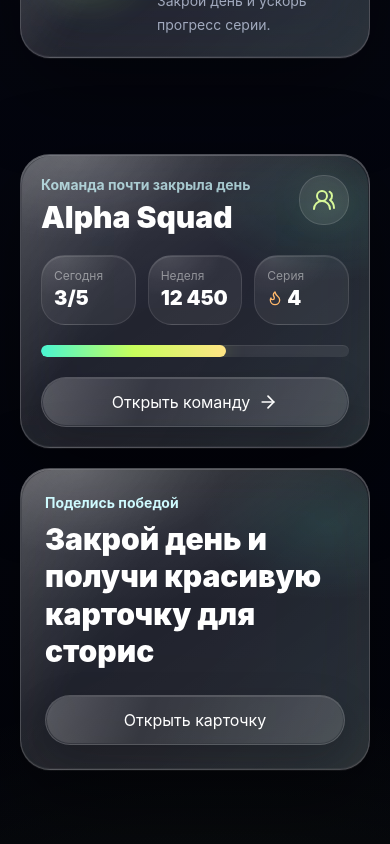
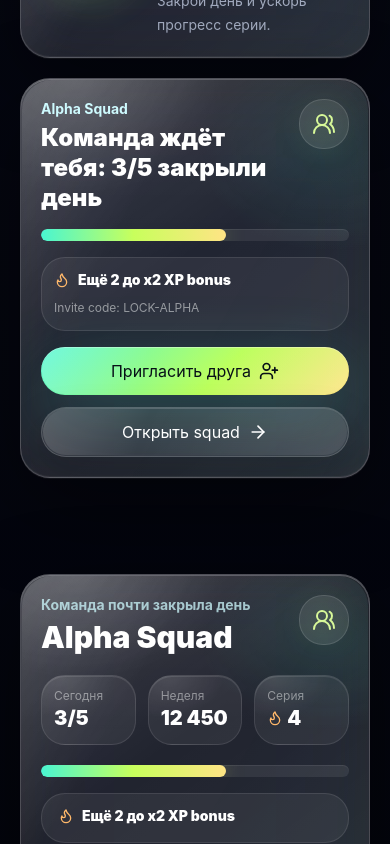
Before and after one commit to Andolini001/lockin, a Next.js app: page /dashboard in a window 390 px wide. Shown: the part 1200-2044 px from the top of the page. Built offline with nearby package versions, Linux system fonts and the light colour scheme.

Commit message:
Add LOCKIN viral squad invite flow

```diff
--- a/app/dashboard/page.tsx
+++ b/app/dashboard/page.tsx
@@ -5,6 +5,7 @@ import { GlassCard } from "@/components/GlassCard";
 import { LiquidButton } from "@/components/LiquidButton";
 import { ProgressRing } from "@/components/ProgressRing";
 import { SquadCard } from "@/components/SquadCard";
+import { SquadProgressCard } from "@/components/SquadProgressCard";
 import { StreakBar } from "@/components/StreakBar";
 import { XPBadge } from "@/components/XPBadge";
 import {
@@ -14,10 +15,11 @@ import {
   mockSquadMembers,
   mockUser,
 } from "@/lib/mockData";
+import { getSquadDailyProgress } from "@/lib/squadProgress";
 import { calculateQuestReward, levelProgressPercent, xpToNextLevel } from "@/lib/xp";
 
 export default function DashboardPage() {
-  const completedToday = mockSquadMembers.filter((member) => member.completedToday).length;
+  const squadProgress = getSquadDailyProgress(mockSquad, mockSquadMembers);
   const reward = calculateQuestReward(mockDailyQuest, mockUser.streak);
 
   return (
@@ -115,11 +117,13 @@ export default function DashboardPage() {
                 </div>
               </div>
             </GlassCard>
+
+            <SquadProgressCard progress={squadProgress} squad={mockSquad} />
           </div>
         </div>
 
         <div className="mt-24 grid gap-5 lg:mt-28 lg:grid-cols-[0.9fr_1.1fr]">
-          <SquadCard completedToday={completedToday} squad={mockSquad} />
+          <SquadCard progress={squadProgress} squad={mockSquad} />
           <GlassCard className="p-6">
             <div className="relative z-10 flex h-full flex-col justify-between gap-6 sm:flex-row sm:items-center">
               <div>
--- a/app/share/page.tsx
+++ b/app/share/page.tsx
@@ -4,19 +4,19 @@ import { Copy, Download } from "lucide-react";
 import { AppHeader } from "@/components/AppHeader";
 import { BottomNav } from "@/components/BottomNav";
 import { GlassCard } from "@/components/GlassCard";
+import { InviteFriendButton } from "@/components/InviteFriendButton";
 import { LiquidButton } from "@/components/LiquidButton";
 import { ShareCard } from "@/components/ShareCard";
 import { mockDailyQuest, mockSquad, mockUser } from "@/lib/mockData";
+import { LOCKIN_SHARE_TEXT } from "@/lib/share";
 import { useState } from "react";
-
-const shareText = "Я закрыл день в LOCKIN. Сможешь повторить мой streak?";
 
 export default function SharePage() {
   const [copied, setCopied] = useState(false);
 
   function copyShareText() {
     if (navigator.clipboard) {
-      void navigator.clipboard.writeText(shareText);
+      void navigator.clipboard.writeText(LOCKIN_SHARE_TEXT);
     }
 
     setCopied(true);
@@ -42,13 +42,19 @@ export default function SharePage() {
               </p>
 
               <div className="mt-6 rounded-[28px] border border-white/10 bg-white/[0.06] p-4 text-white/80">
-                {shareText}
+                {LOCKIN_SHARE_TEXT}
+              </div>
+
+              <div className="mt-4 rounded-[28px] border border-lime-200/18 bg-lime-200/[0.06] p-4">
+                <p className="text-sm font-black text-lime-100">Вступай в мой squad</p>
+                <p className="mt-1 text-2xl font-black text-white">{mockSquad.inviteCode}</p>
               </div>
 
               <div className="mt-6 flex flex-col gap-3 sm:flex-row">
                 <LiquidButton icon={<Copy className="h-5 w-5" />} onClick={copyShareText}>
                   {copied ? "Скопировано" : "Скопировать текст"}
                 </LiquidButton>
+                <InviteFriendButton inviteCode={mockSquad.inviteCode} variant="secondary" />
                 <LiquidButton icon={<Download className="h-5 w-5" />} variant="secondary">
                   Скачать карточку
                 </LiquidButton>
--- a/app/squad/page.tsx
+++ b/app/squad/page.tsx
@@ -1,13 +1,14 @@
-import { Copy, Flame, UserPlus } from "lucide-react";
+import { Copy, Flame } from "lucide-react";
 import { AppHeader } from "@/components/AppHeader";
 import { BottomNav } from "@/components/BottomNav";
 import { GlassCard } from "@/components/GlassCard";
-import { LiquidButton } from "@/components/LiquidButton";
+import { InviteFriendButton } from "@/components/InviteFriendButton";
 import { UserAvatar } from "@/components/UserAvatar";
 import { mockSquad, mockSquadMembers, mockUser } from "@/lib/mockData";
+import { getSquadDailyProgress } from "@/lib/squadProgress";
 
 export default function SquadPage() {
-  const completedToday = mockSquadMembers.filter((member) => member.completedToday).length;
+  const squadProgress = getSquadDailyProgress(mockSquad, mockSquadMembers);
 
   return (
     <main className="app-screen">
@@ -38,8 +39,30 @@ export default function SquadPage() {
                 <div className="premium-stat rounded-[26px] p-4">
                   <p className="text-xs text-white/45">Сегодня</p>
                   <p className="mt-2 text-2xl font-black text-white">
-                    {completedToday}/{mockSquad.members}
+                    {squadProgress.completed}/{squadProgress.total}
                   </p>
+                </div>
+              </div>
+
+              <div className="mt-6 rounded-[28px] border border-white/10 bg-white/[0.06] p-4">
+                <div className="flex items-center justify-between gap-4">
+                  <div>
+                    <p className="text-sm font-black text-white">
+                      {squadProgress.isComplete
+                        ? `x${squadProgress.bonusMultiplier} XP bonus активирован`
+                        : `Ещё ${squadProgress.remaining} участника до x${squadProgress.bonusMultiplier} XP`}
+                    </p>
+                    <p className="mt-1 text-xs leading-5 text-white/50">
+                      Mock-сценарий: {squadProgress.completed}/{squadProgress.total} участников закрыли день.
+                    </p>
+                  </div>
+                  <span className="premium-badge shrink-0">{squadProgress.percent}%</span>
+                </div>
+                <div className="mt-4 h-3 overflow-hidden rounded-full bg-white/[0.08] shadow-[inset_0_1px_0_rgba(255,255,255,0.08)]">
+                  <div
+                    className="h-full rounded-full bg-[linear-gradient(90deg,#49f5d1,#c8ff5c,#ffe485)] shadow-[0_0_22px_rgba(200,255,92,0.28)]"
+                    style={{ width: `${squadProgress.percent}%` }}
+                  />
                 </div>
               </div>
 
@@ -51,9 +74,7 @@ export default function SquadPage() {
                 </div>
               </div>
 
-              <LiquidButton className="mt-6 w-full" icon={<UserPlus className="h-5 w-5" />}>
-                Пригласить друга
-              </LiquidButton>
+              <InviteFriendButton className="mt-6 w-full" inviteCode={mockSquad.inviteCode} />
             </div>
           </GlassCard>
 
--- /dev/null
+++ b/components/InviteFriendButton.tsx
@@ -0,0 +1,56 @@
+"use client";
+
+import { Check, UserPlus } from "lucide-react";
+import { useState } from "react";
+import { LiquidButton } from "@/components/LiquidButton";
+import { buildSquadInviteText } from "@/lib/share";
+
+type InviteFriendButtonProps = {
+  className?: string;
+  inviteCode: string;
+  variant?: "primary" | "secondary" | "ghost";
+};
+
+export function InviteFriendButton({
+  className = "",
+  inviteCode,
+  variant = "primary",
+}: InviteFriendButtonProps) {
+  const [copied, setCopied] = useState(false);
+  const inviteText = buildSquadInviteText(inviteCode);
+
+  async function inviteFriend() {
+    setCopied(true);
+
+    if (navigator.share) {
+      try {
+        await navigator.share({
+          text: inviteText,
+          title: "LOCKIN squad",
+        });
+        return;
+      } catch {
+        // Fall back to clipboard when native share is cancelled or unavailable.
+      }
+    }
+
+    try {
+      if (navigator.clipboard) {
+        await navigator.clipboard.writeText(inviteText);
+      }
+    } catch {
+      // Some browser test contexts deny clipboard writes; the UI can still show the invite state.
+    }
+  }
+
+  return (
+    <LiquidButton
+      className={className}
+      icon={copied ? <Check className="h-5 w-5" /> : <UserPlus className="h-5 w-5" />}
+      onClick={() => void inviteFriend()}
+      variant={variant}
+    >
+      {copied ? "Инвайт скопирован" : "Пригласить друга"}
+    </LiquidButton>
+  );
+}
--- a/components/ShareCard.tsx
+++ b/components/ShareCard.tsx
@@ -70,7 +70,7 @@ export function ShareCard({ user, quest, squad }: ShareCardProps) {
                 <QrCode className="h-7 w-7 sm:h-9 sm:w-9" />
               </div>
               <div className="min-w-0">
-                <p className="text-xs font-bold uppercase tracking-[0.2em] text-white/45">Invite</p>
+                <p className="truncate text-xs font-bold text-lime-100">Вступай в мой squad</p>
                 <p className="truncate text-lg font-black text-white sm:text-xl">{squad.inviteCode}</p>
                 <p className="truncate text-xs text-white/48">Сможешь повторить мой streak?</p>
               </div>
--- a/components/SquadCard.tsx
+++ b/components/SquadCard.tsx
@@ -1,14 +1,15 @@
 import { ArrowRight, Flame, UsersRound } from "lucide-react";
 import { GlassCard } from "@/components/GlassCard";
 import { LiquidButton } from "@/components/LiquidButton";
+import type { SquadDailyProgress } from "@/lib/squadProgress";
 import type { Squad } from "@/lib/types";
 
 type SquadCardProps = {
   squad: Squad;
-  completedToday: number;
+  progress: SquadDailyProgress;
 };
 
-export function SquadCard({ squad, completedToday }: SquadCardProps) {
+export function SquadCard({ squad, progress }: SquadCardProps) {
   return (
     <GlassCard className="pressable overflow-hidden p-5">
       <div className="relative z-10">
@@ -26,7 +27,7 @@ export function SquadCard({ squad, completedToday }: SquadCardProps) {
           <div className="premium-stat rounded-3xl p-3">
             <p className="text-xs text-white/45">Сегодня</p>
             <p className="text-xl font-black text-white">
-              {completedToday}/{squad.members}
+              {progress.completed}/{progress.total}
             </p>
           </div>
           <div className="premium-stat rounded-3xl p-3">
@@ -45,8 +46,17 @@ export function SquadCard({ squad, completedToday }: SquadCardProps) {
         <div className="h-3 overflow-hidden rounded-full bg-white/[0.08] shadow-[inset_0_1px_0_rgba(255,255,255,0.08)]">
           <div
             className="h-full rounded-full bg-[linear-gradient(90deg,#49f5d1,#c8ff5c,#ffe485)] shadow-[0_0_22px_rgba(200,255,92,0.28)]"
-            style={{ width: `${(completedToday / squad.members) * 100}%` }}
+            style={{ width: `${progress.percent}%` }}
           />
+        </div>
+
+        <div className="mt-4 rounded-[24px] border border-white/10 bg-white/[0.06] px-4 py-3">
+          <p className="inline-flex items-center gap-2 text-sm font-black text-white">
+            <Flame className="h-4 w-4 text-orange-300" />
+            {progress.isComplete
+              ? `x${progress.bonusMultiplier} XP bonus активирован`
+              : `Ещё ${progress.remaining} до x${progress.bonusMultiplier} XP bonus`}
+          </p>
         </div>
 
         <LiquidButton
--- /dev/null
+++ b/components/SquadProgressCard.tsx
@@ -0,0 +1,55 @@
+import { ArrowRight, Flame, UsersRound } from "lucide-react";
+import { GlassCard } from "@/components/GlassCard";
+import { InviteFriendButton } from "@/components/InviteFriendButton";
+import { LiquidButton } from "@/components/LiquidButton";
+import type { Squad } from "@/lib/types";
+import type { SquadDailyProgress } from "@/lib/squadProgress";
+
+type SquadProgressCardProps = {
+  progress: SquadDailyProgress;
+  squad: Squad;
+};
+
+export function SquadProgressCard({ progress, squad }: SquadProgressCardProps) {
+  return (
+    <GlassCard className="overflow-hidden p-5">
+      <div className="relative z-10">
+        <div className="flex items-start justify-between gap-4">
+          <div>
+            <p className="text-sm font-bold text-cyan-100">{squad.name}</p>
+            <h2 className="mt-1 text-2xl font-black leading-tight text-white">
+              Команда ждёт тебя: {progress.completed}/{progress.total} закрыли день
+            </h2>
+          </div>
+          <div className="reward-aura rounded-3xl border border-white/12 bg-white/[0.09] p-3 text-lime-200">
+            <UsersRound className="h-6 w-6" />
+          </div>
+        </div>
+
+        <div className="mt-4 h-3 overflow-hidden rounded-full bg-white/[0.08] shadow-[inset_0_1px_0_rgba(255,255,255,0.08)]">
+          <div
+            className="h-full rounded-full bg-[linear-gradient(90deg,#49f5d1,#c8ff5c,#ffe485)] shadow-[0_0_22px_rgba(200,255,92,0.28)]"
+            style={{ width: `${progress.percent}%` }}
+          />
+        </div>
+
+        <div className="mt-4 rounded-[24px] border border-white/10 bg-white/[0.06] p-3">
+          <p className="inline-flex items-center gap-2 text-sm font-black text-white">
+            <Flame className="h-4 w-4 text-orange-300" />
+            {progress.isComplete
+              ? `x${progress.bonusMultiplier} XP bonus активирован`
+              : `Ещё ${progress.remaining} до x${progress.bonusMultiplier} XP bonus`}
+          </p>
+          <p className="mt-1 text-xs leading-5 text-white/50">Invite code: {squad.inviteCode}</p>
+        </div>
+
+        <div className="mt-4 grid gap-3 sm:grid-cols-2">
+          <InviteFriendButton className="w-full" inviteCode={squad.inviteCode} />
+          <LiquidButton className="w-full" href="/squad" icon={<ArrowRight className="h-5 w-5" />} variant="secondary">
+            Открыть squad
+          </LiquidButton>
+        </div>
+      </div>
+    </GlassCard>
+  );
+}
--- /dev/null
+++ b/lib/share.ts
@@ -0,0 +1,5 @@
+export const LOCKIN_SHARE_TEXT = "Я закрыл день в LOCKIN. Сможешь повторить мой streak?";
+
+export function buildSquadInviteText(inviteCode: string) {
+  return `${LOCKIN_SHARE_TEXT}\nВступай в мой squad: ${inviteCode}`;
+}
--- /dev/null
+++ b/lib/squadProgress.ts
@@ -0,0 +1,21 @@
+import type { Squad, SquadMember } from "@/lib/types";
+
+export const SQUAD_BONUS_MULTIPLIER = 2;
+
+export function getSquadDailyProgress(squad: Squad, members: SquadMember[]) {
+  const completed = members.filter((member) => member.completedToday).length;
+  const total = squad.members;
+  const percent = total > 0 ? Math.min(100, Math.round((completed / total) * 100)) : 0;
+  const remaining = Math.max(total - completed, 0);
+
+  return {
+    completed,
+    total,
+    percent,
+    remaining,
+    isComplete: total > 0 && completed >= total,
+    bonusMultiplier: SQUAD_BONUS_MULTIPLIER,
+  };
+}
+
+export type SquadDailyProgress = ReturnType<typeof getSquadDailyProgress>;
```
